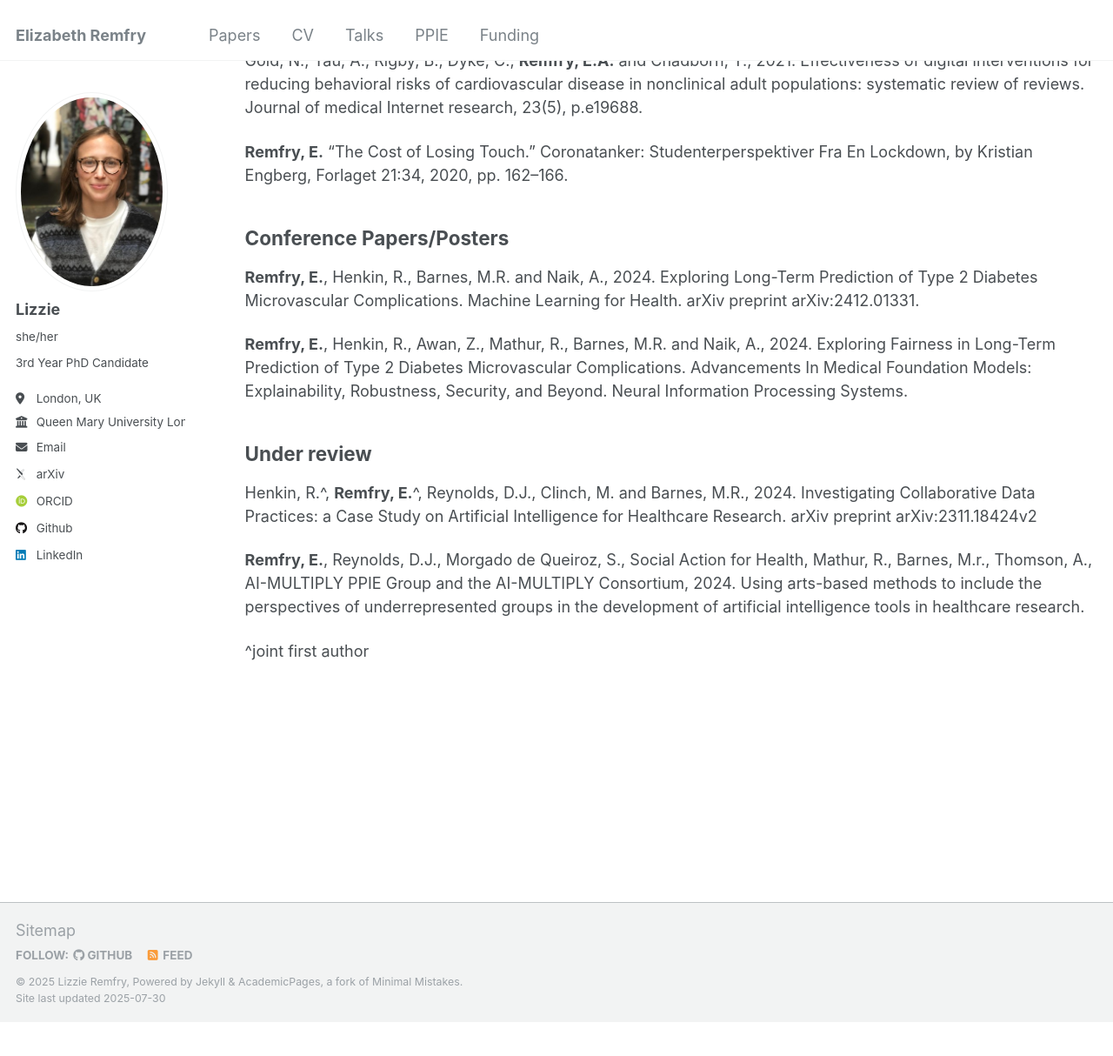
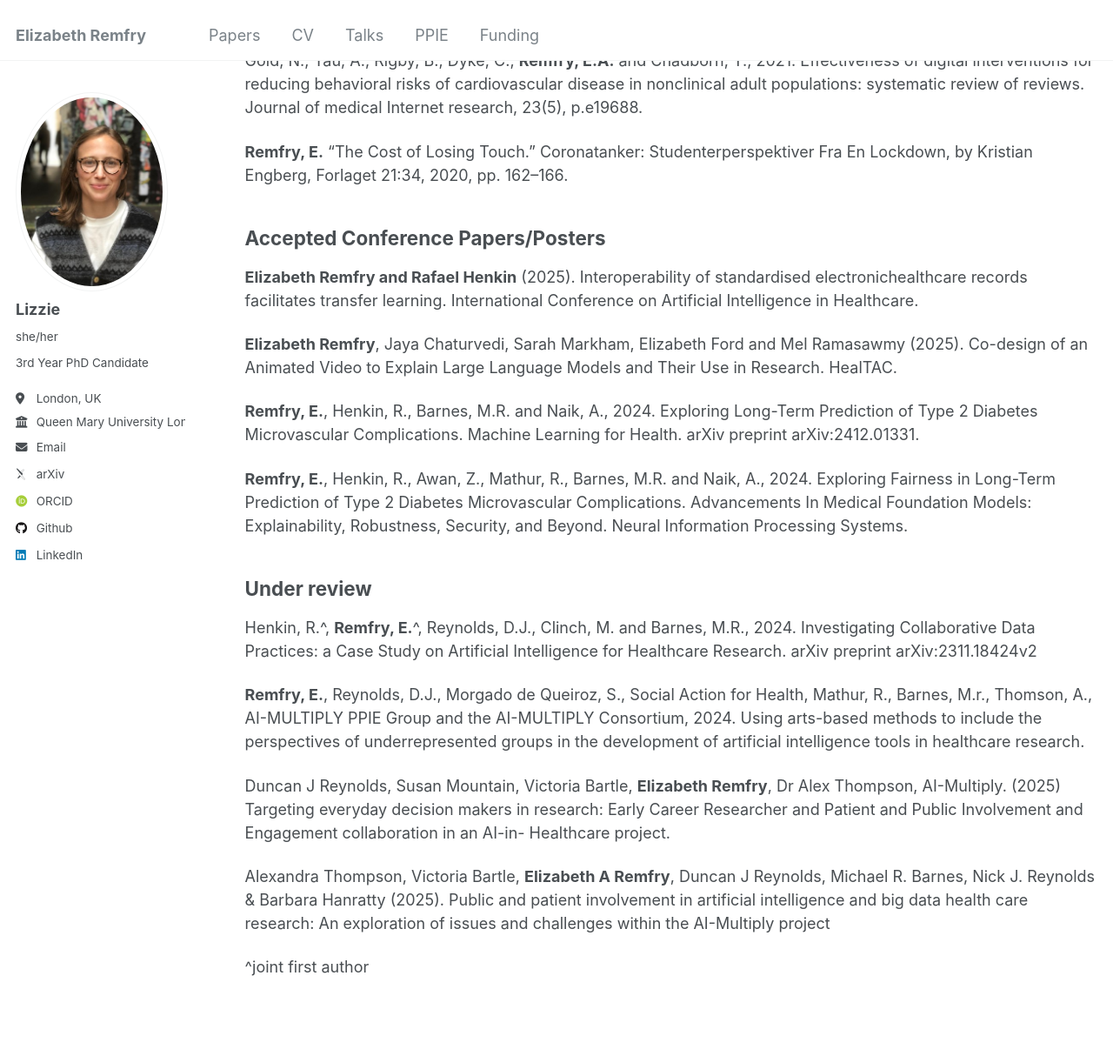
Before and after one commit to LizRem/lizrem.github.io, a Jekyll site: the page built from _pages/papers.md, in a window 1280 px wide and 1400 px high, scrolled down 508 px. Shown: the top 1214 px of the window at 87% size. Built offline with Jekyll 4.4.1, drawn with Linux system fonts in a browser that asks for light colours; some web fonts are replaced; before the commit the page ends 1683 px from its top, so only the background shows below that.

Commit message:
Update papers.md

```diff
--- a/_pages/papers.md
+++ b/_pages/papers.md
@@ -17,7 +17,11 @@ Gold, N., Yau, A., Rigby, B., Dyke, C., **Remfry, E.A.** and Chadborn, T., 2021.
 
 **Remfry, E.** “The Cost of Losing Touch.” Coronatanker: Studenterperspektiver Fra En Lockdown, by Kristian Engberg, Forlaget 21:34, 2020, pp. 162–166.
 
-## Conference Papers/Posters
+## Accepted Conference Papers/Posters
+
+**Elizabeth Remfry and Rafael Henkin** (2025). Interoperability of standardised electronichealthcare records facilitates transfer learning. International Conference on Artificial Intelligence in Healthcare.
+
+**Elizabeth Remfry**, Jaya Chaturvedi, Sarah Markham, Elizabeth Ford and Mel Ramasawmy (2025). Co-design of an Animated Video to Explain Large Language Models and Their Use in Research. HealTAC.
 
 **Remfry, E.**, Henkin, R., Barnes, M.R. and Naik, A., 2024. Exploring Long-Term Prediction of Type 2 Diabetes Microvascular Complications. Machine Learning for Health. arXiv preprint arXiv:2412.01331.
 
@@ -29,4 +33,8 @@ Henkin, R.^, **Remfry, E.**^, Reynolds, D.J., Clinch, M. and Barnes, M.R., 2024.
 
 **Remfry, E.**, Reynolds, D.J., Morgado de Queiroz, S., Social Action for Health, Mathur, R., Barnes, M.r., Thomson, A., AI-MULTIPLY PPIE Group and the AI-MULTIPLY Consortium, 2024. Using arts-based methods to include the perspectives of underrepresented groups in the development of artificial intelligence tools in healthcare research.
 
+Duncan J Reynolds, Susan Mountain, Victoria Bartle, **Elizabeth Remfry**, Dr Alex Thompson, AI-Multiply. (2025) Targeting everyday decision makers in research: Early Career Researcher and Patient and Public Involvement and Engagement collaboration in an AI-in- Healthcare project.
+
+Alexandra Thompson, Victoria Bartle, **Elizabeth A Remfry**, Duncan J Reynolds, Michael R. Barnes, Nick J. Reynolds & Barbara Hanratty (2025). Public and patient involvement in artificial intelligence and big data health care research: An exploration of issues and challenges within the AI-Multiply project
+
 ^joint first author
```
